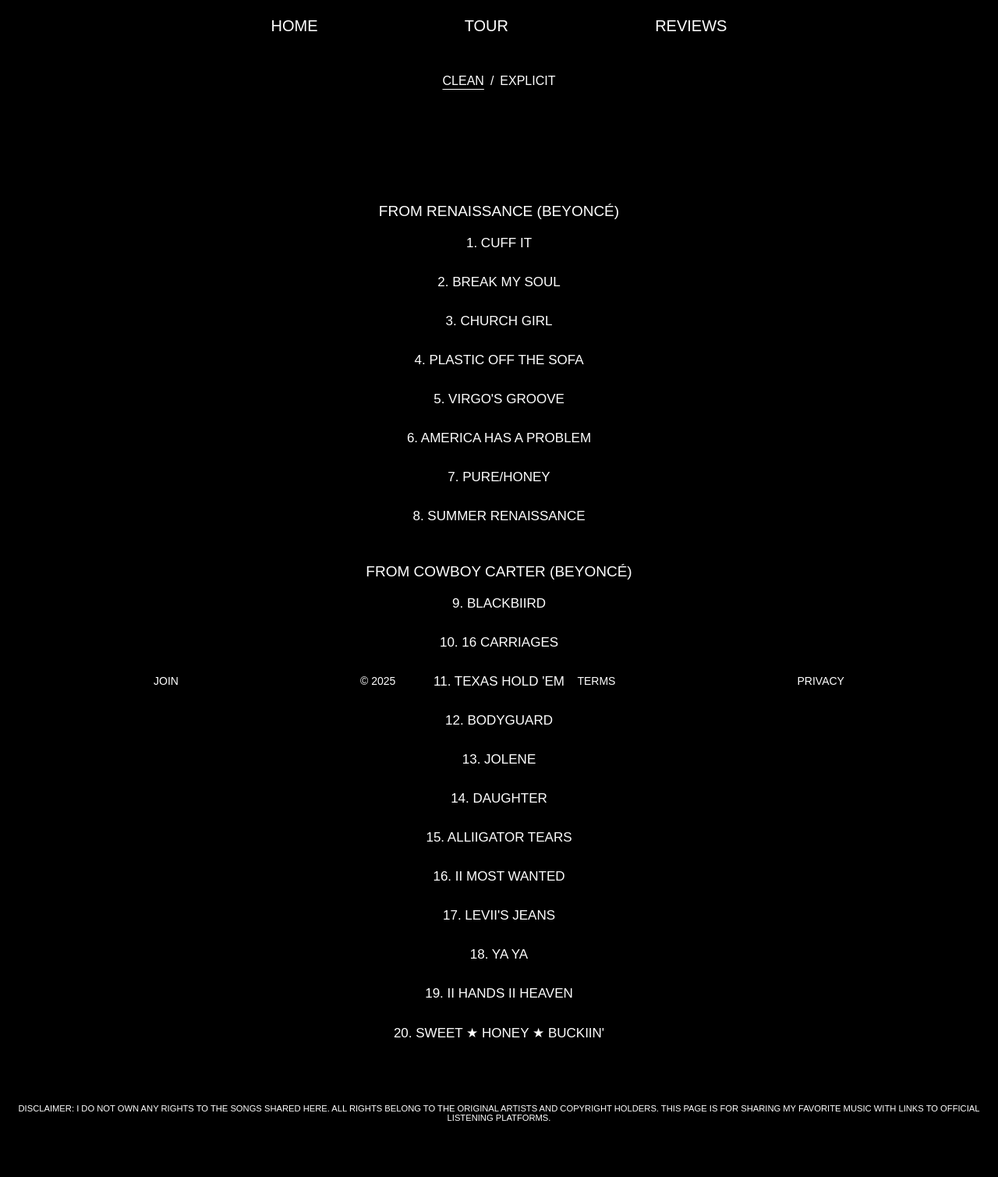
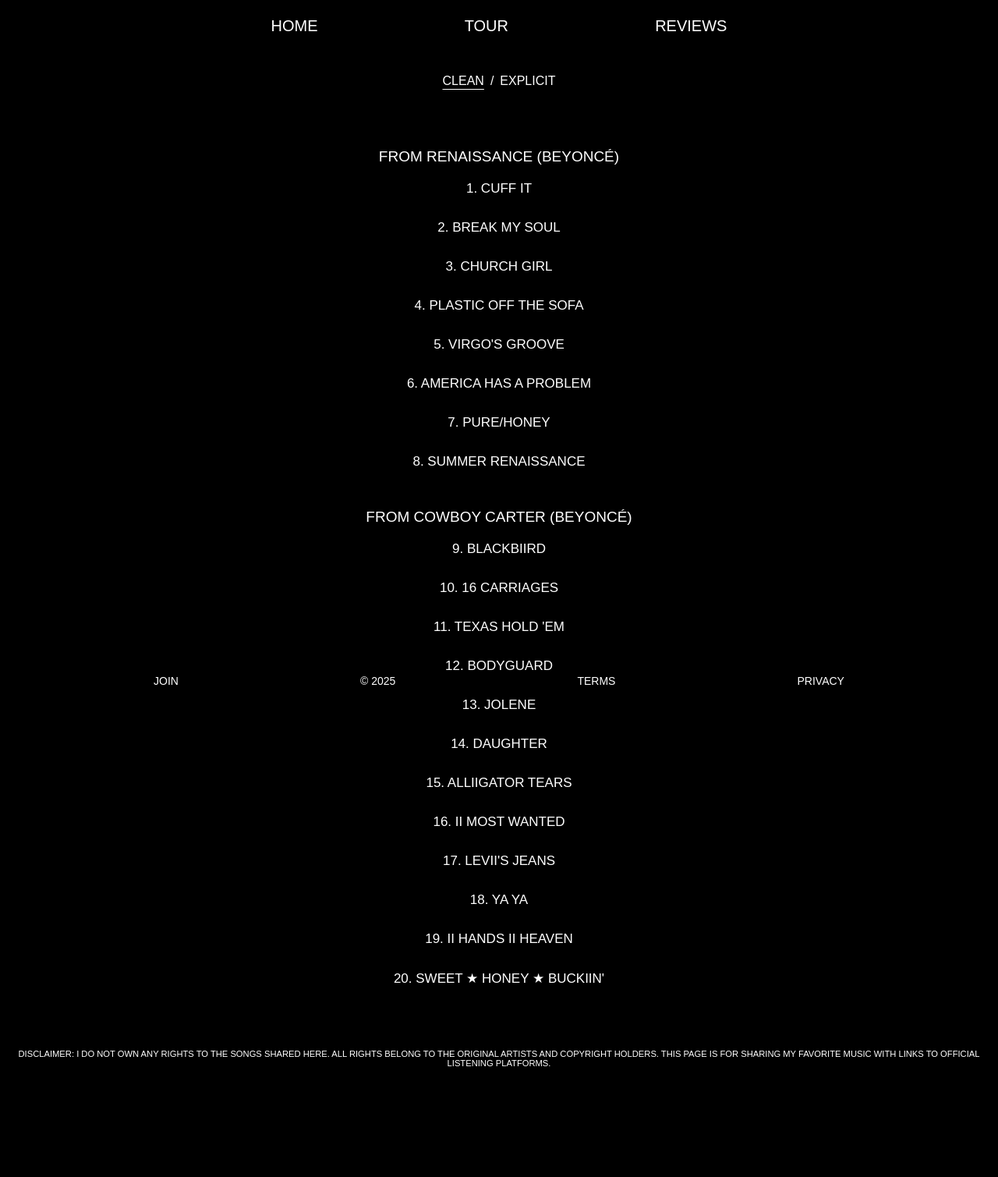
Before and after one commit to Khalil2000web/Music, a Jekyll site: the page built from index.md, in a window 1280 px wide. Shown: the whole page at 78% size. Built offline with Jekyll 4.4.1, drawn with Linux system fonts in a browser that asks for light colours; some web fonts are replaced; after the commit the page ends 1439 px from its top, so only the background shows below that.

Commit message:
Update index.css

```diff
--- a/static/css/index.css
+++ b/static/css/index.css
@@ -1 +1 @@
-body {padding-top:230px;padding-bottom:70px;overflow-x:hidden;}.song-list {max-width:95%;margin:0 auto;padding:0;}.song-list h2 {text-align: center;font-size: 19px;padding-bottom: 10px;padding-top:30px;font-family: var(--font-main-bold);font-weight: 100;} .song {cursor: pointer;padding:10px;display:flex;align-items:top;flex-direction:column;justify-content: center;padding-bottom:20px;}.song-number {text-align:left;font-size:17px;margin-right: 10px;}.song-title {word-wrap:break-word;text-align:center;font-size:17px;}.platforms {display: none;gap:20px;justify-content:center;align-items:center;flex-direction:row;margin:0;padding:0;padding-top:20px;padding-bottom:25px;flex-wrap: wrap;}.platforms a {cursor: pointer;color:transparent;}.platforms img {max-width: 30px;height:30px;margin:0;padding:0;pointer-events:none;}.song-title.text,.song-number.text {font-size:1.5rem;}.dis {color:var(--text-color);font-family:var(--font-main);font-weight:300;text-align:center;text-transform:uppercase;font-size:0.7rem;margin:0;padding:0 20px;padding-top:60px;}#bold {font-family:var(--font-main-bold);font-weight:300;}
+body {padding-top:160px;padding-bottom:70px;overflow-x:hidden;}.song-list {max-width:95%;margin:0 auto;padding:0;}.song-list h2 {text-align: center;font-size: 19px;padding-bottom: 10px;padding-top:30px;font-family: var(--font-main-bold);font-weight: 100;} .song {cursor: pointer;padding:10px;display:flex;align-items:top;flex-direction:column;justify-content: center;padding-bottom:20px;}.song-number {text-align:left;font-size:17px;margin-right: 10px;}.song-title {word-wrap:break-word;text-align:center;font-size:17px;}.platforms {display: none;gap:20px;justify-content:center;align-items:center;flex-direction:row;margin:0;padding:0;padding-top:20px;padding-bottom:25px;flex-wrap: wrap;}.platforms a {cursor: pointer;color:transparent;}.platforms img {max-width: 30px;height:30px;margin:0;padding:0;pointer-events:none;}.song-title.text,.song-number.text {font-size:1.5rem;}.dis {color:var(--text-color);font-family:var(--font-main);font-weight:300;text-align:center;text-transform:uppercase;font-size:0.7rem;margin:0;padding:0 20px;padding-top:60px;}#bold {font-family:var(--font-main-bold);font-weight:300;}
```
